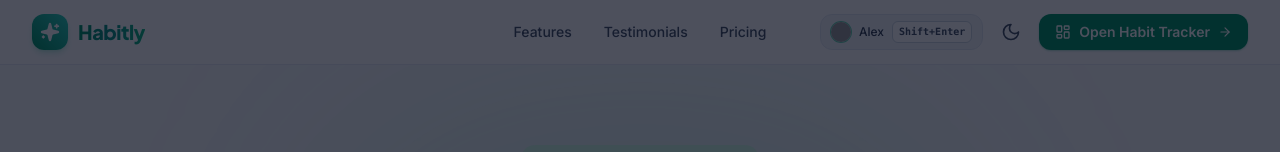
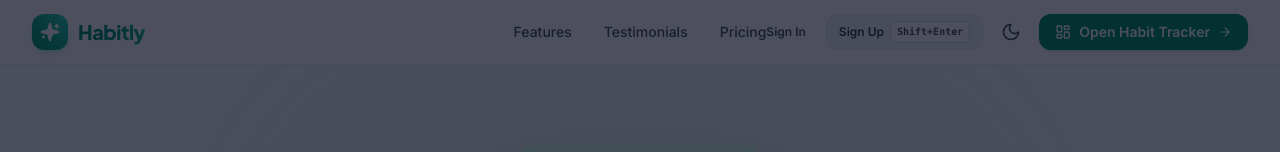
Before and after one commit to J-Sanjayram/Habitly, a React (Vite) app: page / in a window 1280 px wide. Shown: the top 152 px of the page. Built offline with nearby package versions, Linux system fonts and the light colour scheme; grey boxes are pictures that could not be loaded.

Commit message:
feat(auth): complete landing-to-dashboard sign up flow with profile picture upload and URL

```diff
--- a/src/App.jsx
+++ b/src/App.jsx
@@ -16,6 +16,7 @@ const DEFAULT_USER = {
   email: 'alex.morgan@habitly.app',
   avatar: AVATAR_PRESETS[0],
   joinedDate: 'Member since Oct 2026',
+  isAuthenticated: false,
 };
 
 function HabitlyApp() {
@@ -157,7 +158,11 @@ function HabitlyApp() {
       {/* Main Content Area */}
       <main id="main-content" className="flex-1">
         {currentView === 'landing' ? (
-          <LandingPage onOpenTracker={() => handleViewChange('tracker')} />
+          <LandingPage
+            onOpenTracker={() => handleViewChange('tracker')}
+            onOpenAuth={handleOpenAuth}
+            isAuthenticated={user?.isAuthenticated}
+          />
         ) : (
           <TrackerPage
             user={user}
--- a/src/components/common/AuthModal.jsx
+++ b/src/components/common/AuthModal.jsx
@@ -143,6 +143,7 @@ export const AuthModal = ({ isOpen, onClose, onAuthSuccess, initialMode = 'signu
       email: email.trim() || 'alex.morgan@habitly.app',
       avatar: avatar.trim() || AVATAR_PRESETS[0],
       joinedDate: user?.joinedDate || 'Member since Today',
+      isAuthenticated: true,
     };
 
     // Successful Auth
@@ -160,6 +161,7 @@ export const AuthModal = ({ isOpen, onClose, onAuthSuccess, initialMode = 'signu
       email: 'alex.morgan@habitly.app',
       avatar: AVATAR_PRESETS[0],
       joinedDate: 'Demo Account',
+      isAuthenticated: true,
     };
     showToast({
       message: 'Signed in as Demo Guest! Loading habits dashboard...',
--- a/src/components/common/Header.jsx
+++ b/src/components/common/Header.jsx
@@ -87,6 +87,7 @@ export const Header = ({ currentView, onViewChange, onOpenAuth, user }) => {
         <div className="hidden md:flex items-center gap-2 lg:gap-2.5 z-10">
           {/* User Profile / Auth Trigger */}
           {onOpenAuth && (
+            user?.isAuthenticated ? (
               <button
                 id="nav-auth-btn"
                 type="button"
@@ -109,12 +110,36 @@ export const Header = ({ currentView, onViewChange, onOpenAuth, user }) => {
                   </div>
                 )}
                 <span className="max-w-[95px] truncate font-medium">
-                {user?.name ? user.name.split(' ')[0] : 'Sign In'}
+                  {user?.name ? user.name.split(' ')[0] : 'Profile'}
                 </span>
                 <kbd className="hidden lg:inline-flex items-center px-1.5 py-0.5 text-[10px] font-mono font-bold bg-white dark:bg-slate-800 border border-slate-300 dark:border-slate-700 rounded-md text-slate-600 dark:text-slate-300 shadow-2xs">
                   Shift+Enter
                 </kbd>
               </button>
+            ) : (
+              <div className="flex items-center gap-2">
+                <button
+                  id="nav-signin-btn"
+                  type="button"
+                  onClick={() => onOpenAuth('login')}
+                  className="px-3 py-1.5 rounded-xl text-xs font-semibold text-slate-600 dark:text-slate-300 hover:text-slate-900 dark:hover:text-white hover:bg-slate-100 dark:hover:bg-slate-800 transition-colors focus:outline-none focus:ring-2 focus:ring-emerald-500 focus-visible:ring-2 focus-visible:ring-emerald-500"
+                >
+                  Sign In
+                </button>
+                <button
+                  id="nav-signup-btn"
+                  type="button"
+                  onClick={() => onOpenAuth('signup')}
+                  className="inline-flex items-center gap-1.5 px-3 py-1.5 rounded-xl text-xs font-semibold text-slate-700 dark:text-slate-200 bg-slate-100/90 dark:bg-slate-900/90 border border-slate-200 dark:border-slate-800 hover:bg-slate-200/80 dark:hover:bg-slate-800 hover:border-slate-300 dark:border-slate-700 transition-all focus:outline-none focus:ring-2 focus:ring-emerald-500 focus-visible:ring-2 focus-visible:ring-emerald-500 shadow-2xs"
+                  title="Create Free Account (Shortcut: Shift + Enter)"
+                >
+                  <span>Sign Up</span>
+                  <kbd className="hidden lg:inline-flex items-center px-1.5 py-0.5 text-[10px] font-mono font-bold bg-white dark:bg-slate-800 border border-slate-300 dark:border-slate-700 rounded-md text-slate-600 dark:text-slate-300 shadow-2xs">
+                    Shift+Enter
+                  </kbd>
+                </button>
+              </div>
+            )
           )}
 
           {/* Dark Mode Toggle */}
@@ -179,8 +204,8 @@ export const Header = ({ currentView, onViewChange, onOpenAuth, user }) => {
       {/* Mobile dropdown */}
       {mobileMenuOpen && (
         <div className="md:hidden border-b border-slate-200 dark:border-slate-800 bg-white/95 dark:bg-slate-950/95 px-4 pt-3 pb-6 space-y-3 animate-fade-in">
-          {/* User profile card on mobile */}
-          {user && (
+          {/* User profile card or Auth buttons on mobile */}
+          {user?.isAuthenticated ? (
             <div className="p-3 rounded-2xl bg-slate-100 dark:bg-slate-900 border border-slate-200 dark:border-slate-800 flex items-center justify-between">
               <div className="flex items-center gap-3 min-w-0">
                 {user.avatar ? (
@@ -213,6 +238,31 @@ export const Header = ({ currentView, onViewChange, onOpenAuth, user }) => {
                 </button>
               )}
             </div>
+          ) : (
+            onOpenAuth && (
+              <div className="grid grid-cols-2 gap-2 pb-2 border-b border-slate-200 dark:border-slate-800">
+                <button
+                  type="button"
+                  onClick={() => {
+                    setMobileMenuOpen(false);
+                    onOpenAuth('login');
+                  }}
+                  className="w-full py-2 px-3 text-center rounded-xl text-xs font-semibold text-slate-700 dark:text-slate-200 bg-slate-100 dark:bg-slate-900 border border-slate-200 dark:border-slate-800"
+                >
+                  Sign In
+                </button>
+                <button
+                  type="button"
+                  onClick={() => {
+                    setMobileMenuOpen(false);
+                    onOpenAuth('signup');
+                  }}
+                  className="w-full py-2 px-3 text-center rounded-xl text-xs font-semibold text-white bg-emerald-600"
+                >
+                  Create Account
+                </button>
+              </div>
+            )
           )}
 
           {currentView === 'landing' ? (
--- a/src/components/landing/LandingPage.jsx
+++ b/src/components/landing/LandingPage.jsx
@@ -4,7 +4,7 @@ import { Features } from './Features';
 import { Testimonials } from './Testimonials';
 import { Pricing } from './Pricing';
 
-export const LandingPage = ({ onOpenTracker }) => {
+export const LandingPage = ({ onOpenTracker, onOpenAuth, isAuthenticated }) => {
   // Arrow key navigation between all buttons & interactive elements on Landing Page
   useEffect(() => {
     const handleKeyDown = (e) => {
@@ -114,12 +114,22 @@ export const LandingPage = ({ onOpenTracker }) => {
     return () => window.removeEventListener('keydown', handleKeyDown);
   }, []);
 
+  const handleGetStarted = () => {
+    if (isAuthenticated) {
+      onOpenTracker();
+    } else if (onOpenAuth) {
+      onOpenAuth('signup');
+    } else {
+      onOpenTracker();
+    }
+  };
+
   return (
     <main className="w-full">
-      <Hero onGetStarted={onOpenTracker} />
+      <Hero onGetStarted={handleGetStarted} />
       <Features />
       <Testimonials />
-      <Pricing onSelectPlan={onOpenTracker} />
+      <Pricing onSelectPlan={handleGetStarted} />
     </main>
   );
 };
```
Also changed, not shown: src/data/avatarPresets.js (line endings or trailing spaces). Lines whose indentation alone changed are shown as unchanged.
